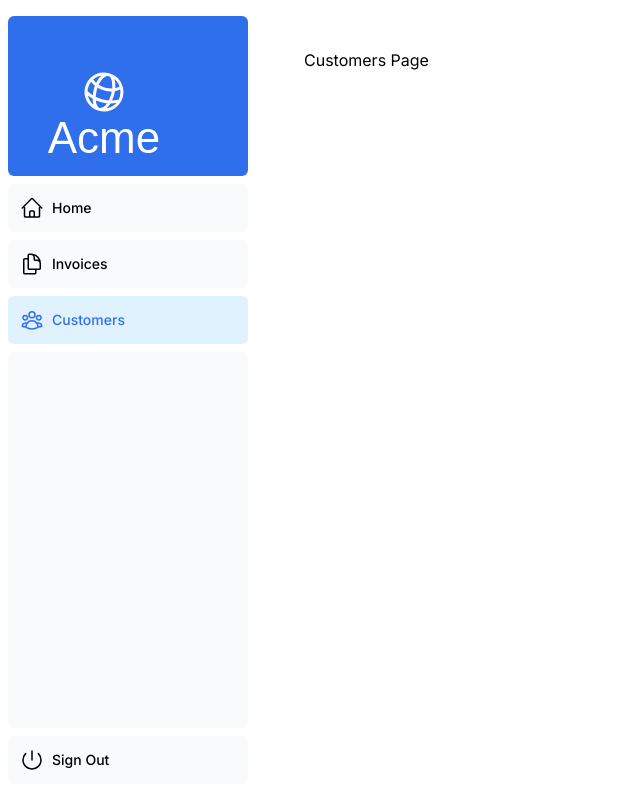
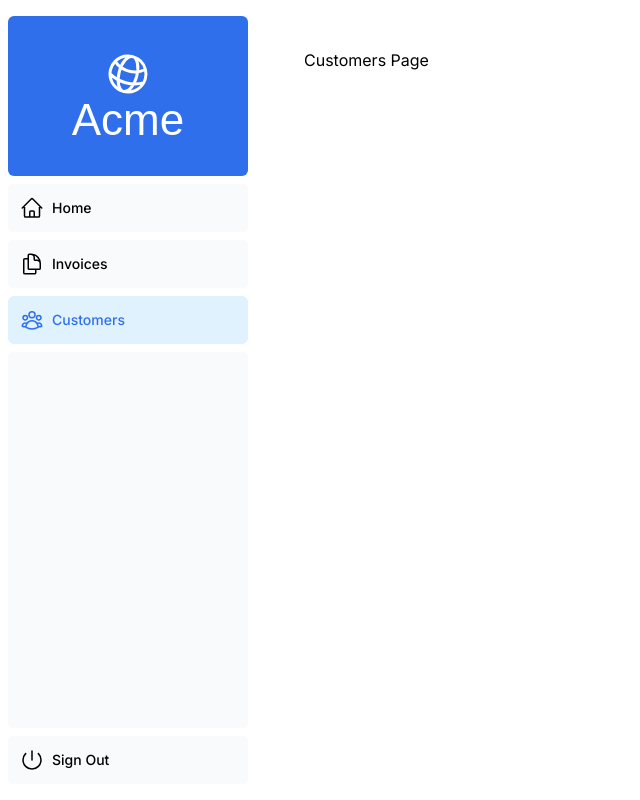
Before and after one commit to drdla/nextjs-dashboard, a Next.js app: page /dashboard/customers in a window 1280 px wide. Shown: the whole page, without its empty margins (0-640 px from the left). Built offline with nearby package versions, Linux system fonts and the light colour scheme; a web font is replaced by a local one.

Commit message:
Prettier

```diff
--- a/app/dashboard/(overview)/page.tsx
+++ b/app/dashboard/(overview)/page.tsx
@@ -8,7 +8,7 @@ import {
   LatestInvoicesSkeleton,
   RevenueChartSkeleton,
 } from '@/app/ui/skeletons';
-import {Metadata} from 'next';
+import { Metadata } from 'next';
 
 export const metadata: Metadata = {
   title: 'Dashboard',
--- a/app/dashboard/customers/page.tsx
+++ b/app/dashboard/customers/page.tsx
@@ -1,4 +1,4 @@
-import {Metadata} from 'next';
+import { Metadata } from 'next';
 
 export const metadata: Metadata = {
   title: 'Customers',
--- a/app/dashboard/invoices/[id]/edit/page.tsx
+++ b/app/dashboard/invoices/[id]/edit/page.tsx
@@ -2,7 +2,7 @@ import Form from '@/app/ui/invoices/edit-form';
 import Breadcrumbs from '@/app/ui/invoices/breadcrumbs';
 import { fetchCustomers, fetchInvoiceById } from '@/app/lib/data';
 import { notFound } from 'next/navigation';
-import {Metadata} from 'next';
+import { Metadata } from 'next';
 
 export const metadata: Metadata = {
   title: 'Edit Invoice',
--- a/app/dashboard/invoices/create/page.tsx
+++ b/app/dashboard/invoices/create/page.tsx
@@ -1,7 +1,7 @@
 import Form from '@/app/ui/invoices/create-form';
 import Breadcrumbs from '@/app/ui/invoices/breadcrumbs';
 import { fetchCustomers } from '@/app/lib/data';
-import {Metadata} from 'next';
+import { Metadata } from 'next';
 
 export const metadata: Metadata = {
   title: 'Create Invoice',
--- a/app/login/page.tsx
+++ b/app/login/page.tsx
@@ -1,6 +1,6 @@
 import AcmeLogo from '@/app/ui/acme-logo';
 import LoginForm from '@/app/ui/login-form';
-import {Metadata} from 'next';
+import { Metadata } from 'next';
 
 export const metadata: Metadata = {
   title: 'Login',
--- a/app/ui/dashboard/sidenav.tsx
+++ b/app/ui/dashboard/sidenav.tsx
@@ -8,7 +8,7 @@ export default function SideNav() {
   return (
     <div className="flex h-full flex-col px-3 py-4 md:px-2">
       <Link
-        className="mb-2 flex h-20 items-end justify-start rounded-md bg-blue-600 p-4 md:h-40"
+        className="mb-2 flex h-20 items-center justify-center rounded-md bg-blue-600 p-4 md:h-40"
         href="/"
       >
         <div className="w-32 text-white md:w-40">
@@ -18,10 +18,12 @@ export default function SideNav() {
       <div className="flex grow flex-row justify-between space-x-2 md:flex-col md:space-x-0 md:space-y-2">
         <NavLinks />
         <div className="hidden h-auto w-full grow rounded-md bg-gray-50 md:block"></div>
-        <form action={async () => {
+        <form
+          action={async () => {
             'use server';
             await signOut();
-          }}>
+          }}
+        >
           <button className="flex h-[48px] w-full grow items-center justify-center gap-2 rounded-md bg-gray-50 p-3 text-sm font-medium hover:bg-sky-100 hover:text-blue-600 md:flex-none md:justify-start md:p-2 md:px-3">
             <PowerIcon className="w-6" />
             <div className="hidden md:block">Sign Out</div>
```
